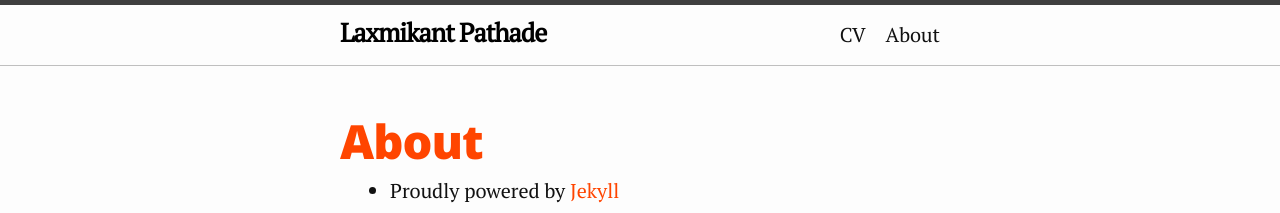
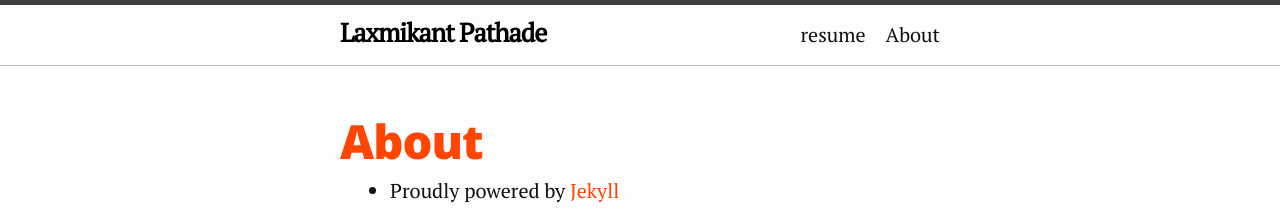
Before and after one commit to laxmikantpathade/laxmikantpathade.github.io, a Jekyll site: the page built from about.md, in a window 1280 px wide. Shown: the top 213 px of the page. Built offline with Jekyll 4.4.1, drawn with Linux system fonts in a browser that asks for light colours; Markdown is read by kramdown in place of the engine named in the settings.

Commit message:
resume up top

```diff
--- a/_config.yml
+++ b/_config.yml
@@ -39,15 +39,15 @@
 author_website: https://orcid.org/0000-0001-7249-4247
 
 curriculum:
-  name: Resume # [optional] text of the link. Default : Curriculum Vitae.
-  url: assets/resume-laxmikantpathade.pdf # [mandatory] url of the curriculum file.
+  name:  # [optional] text of the link. Default : Curriculum Vitae.
+  url: assets/CV-laxmikantpathade.pdf # [mandatory] url of the curriculum file.
 cc: #creative commons share alike licence; default is (c)
 
 
 # Nav menu
 nav_ext_links:
-  - name: CV
-    url: assets/CV-laxmikantpathade.pdf
+  - name: resume
+    url: assets/resume-laxmikantpathade.pdf
 # can add more pages here
 # - name: test1
 #    url: https://twitter.com/lp
```
